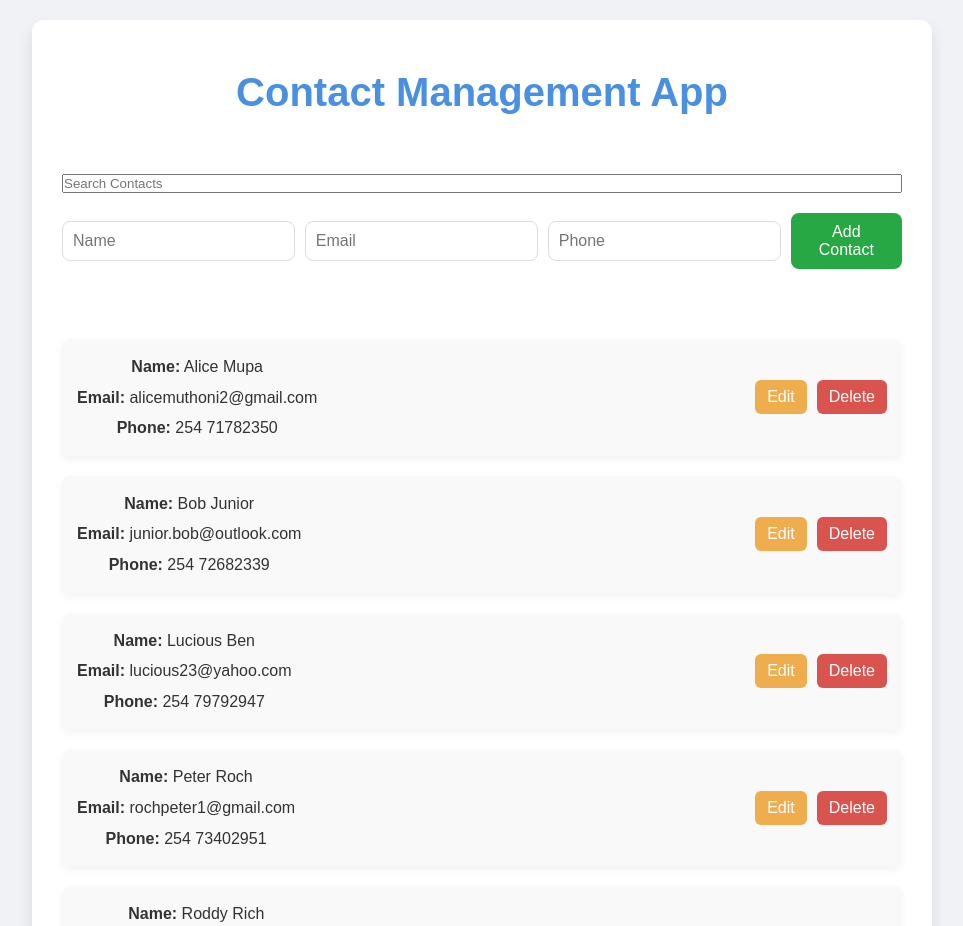
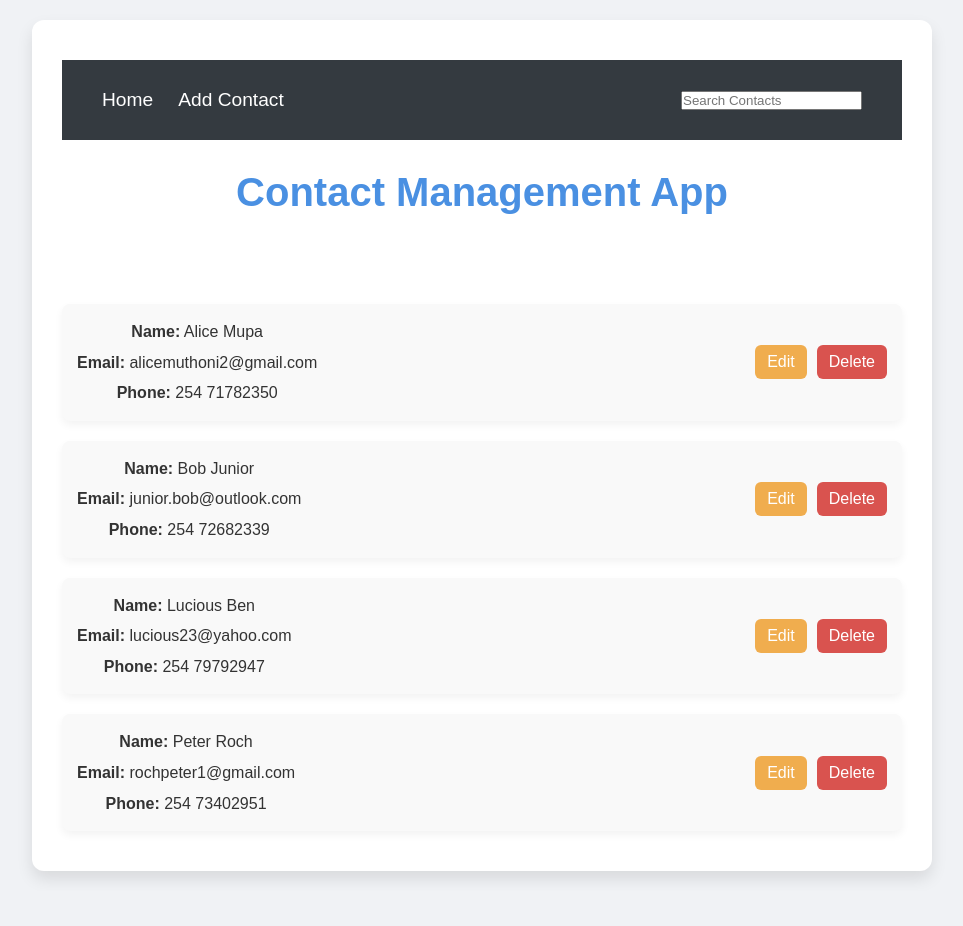
Before and after one commit to aakhuya/Contact-app, a React (Create React App) app: page / in a window 1280 px wide. Shown: the top 926 px of the page, without its empty margins (158-1121 px from the left). After the commit the page ends 891 px from the top, so only its background shows below. Built offline with nearby package versions, Linux system fonts and the light colour scheme; data requests are answered from the project's data file.

Commit message:
Navigation update

```diff
--- a/db.json
+++ b/db.json
@@ -23,12 +23,6 @@
       "name": "Peter Roch",
       "email": "rochpeter1@gmail.com",
       "phone": "254 73402951"
-    },
-    {
-      "id": "d4e0",
-      "name": "Roddy Rich",
-      "email": "richroddy42@hotmail.com",
-      "phone": "1 636 8325 235"
     }
   ]
 }
--- a/package.json
+++ b/package.json
@@ -8,6 +8,7 @@
     "@testing-library/user-event": "^13.5.0",
     "react": "^18.3.1",
     "react-dom": "^18.3.1",
+    "react-router-dom": "^6.28.0",
     "react-scripts": "^5.0.1",
     "web-vitals": "^2.1.4"
   },
--- a/src/App.css
+++ b/src/App.css
@@ -1,11 +1,9 @@
-/* General Reset */
 * {
   margin: 0;
   padding: 0;
   box-sizing: border-box;
 }
 
-/* Body Styling */
 body {
   font-family: 'Arial', sans-serif;
   background-color: #f0f2f5;
@@ -14,7 +12,6 @@ body {
   padding: 20px;
 }
 
-/* Main Container */
 .contact-app {
   max-width: 900px;
   margin: 0 auto;
@@ -34,7 +31,6 @@ h1 {
   margin-bottom: 30px;
 }
 
-/* Search Bar */
 .search-bar {
   display: flex;
   justify-content: center;
@@ -67,7 +63,6 @@ h1 {
   background-color: #357ab7;
 }
 
-/* Contact Form (Compact Version) - Same Size as Search Bar */
 .contact-form {
   display: flex;
   justify-content: center;
@@ -78,7 +73,7 @@ h1 {
 }
 
 .contact-form input {
-  width: 250px; /* Same width as search bar */
+  width: 250px;
   padding: 10px;
   font-size: 1rem;
   border: 1px solid #ddd;
@@ -101,7 +96,6 @@ h1 {
   background-color: #218838;
 }
 
-/* Contact List */
 .contact-list {
   display: flex;
   flex-direction: column;
@@ -162,3 +156,59 @@ h1 {
 .contact-actions .delete-button:hover {
   background-color: #c9302c;
 }
+
+.navbar {
+  display: flex;
+  justify-content: space-between;
+  align-items: center;
+  background-color: #343a40;
+  color: white;
+  padding: 20px 40px;
+  height: 80px;
+}
+
+.navbar ul {
+  list-style-type: none;
+  display: flex;
+}
+
+.navbar ul li {
+  margin-right: 25px;
+}
+
+.navbar ul li a {
+  color: white;
+  text-decoration: none;
+  font-size: 1.2rem;
+}
+
+.navbar ul li a:hover {
+  text-decoration: underline;
+}
+
+.search-bar {
+  display: flex;
+  align-items: center;
+}
+
+.search-bar input {
+  width: 250px;
+  padding: 10px;
+  font-size: 1rem;
+  border-radius: 5px;
+  border: 1px solid #ddd;
+}
+
+.search-bar button {
+  padding: 10px 15px;
+  background-color: #007bff;
+  color: white;
+  font-size: 1rem;
+  border: none;
+  border-radius: 5px;
+  cursor: pointer;
+}
+
+.search-bar button:hover {
+  background-color: #0056b3;
+}
--- a/src/App.js
+++ b/src/App.js
@@ -1,4 +1,5 @@
 import React, { useState, useEffect } from 'react';
+import { BrowserRouter as Router, Route, Routes, Link } from 'react-router-dom';
 import ContactList from './ContactList';
 import ContactForm from './ContactForm';
 import SearchBar from './SearchBar';
@@ -7,7 +8,6 @@ import './App.css';
 function App() {
   const [contacts, setContacts] = useState([]);
   const [searchTerm, setSearchTerm] = useState('');
-  const [editContact, setEditContact] = useState(null);
 
   useEffect(() => {
     fetchContacts();
@@ -23,7 +23,7 @@ function App() {
     const response = await fetch('http://localhost:5000/contacts', {
       method: 'POST',
       headers: { 'Content-Type': 'application/json' },
-      body: JSON.stringify(contact),
+      body: JSON.stringify(contact)
     });
     const newContact = await response.json();
     setContacts([...contacts, newContact]);
@@ -34,33 +34,35 @@ function App() {
     setContacts(contacts.filter(contact => contact.id !== id));
   };
 
-  const updateContact = async (id, updatedContact) => {
-    const response = await fetch(`http://localhost:5000/contacts/${id}`, {
-      method: 'PUT',
-      headers: { 'Content-Type': 'application/json' },
-      body: JSON.stringify(updatedContact),
-    });
-    const updated = await response.json();
-    setContacts(contacts.map(contact => (contact.id === id ? updated : contact)));
-    setEditContact(null);
-  };
+  return (
+    <Router>
+      <div className="contact-app">
+        <nav className="navbar">
+          <ul>
+            <li><Link to="/">Home</Link></li>
+            <li><Link to="/add-contact">Add Contact</Link></li>
+          </ul>
 
-  return (
-    <div className="contact-app">
-      <h1>Contact Management App</h1>
-      <SearchBar setSearchTerm={setSearchTerm} />
-      <ContactForm
-        addContact={addContact}
-        editContact={editContact}
-        updateContact={updateContact}
-      />
-      <ContactList
-        contacts={contacts}
-        searchTerm={searchTerm}
-        deleteContact={deleteContact}
-        setEditContact={setEditContact}
-      />
-    </div>
+          <SearchBar setSearchTerm={setSearchTerm} />
+        </nav>
+
+        <Routes>
+          <Route path="/" element={
+            <>
+              <h1>Contact Management App</h1>
+              <ContactList contacts={contacts} searchTerm={searchTerm} deleteContact={deleteContact} />
+            </>
+          } />
+
+          <Route path="/add-contact" element={
+            <>
+              <h1>Add a New Contact</h1>
+              <ContactForm addContact={addContact} />
+            </>
+          } />
+        </Routes>
+      </div>
+    </Router>
   );
 }
 
```
Also changed, not shown: 1 other file (tests, documents, lock files or other folders).
